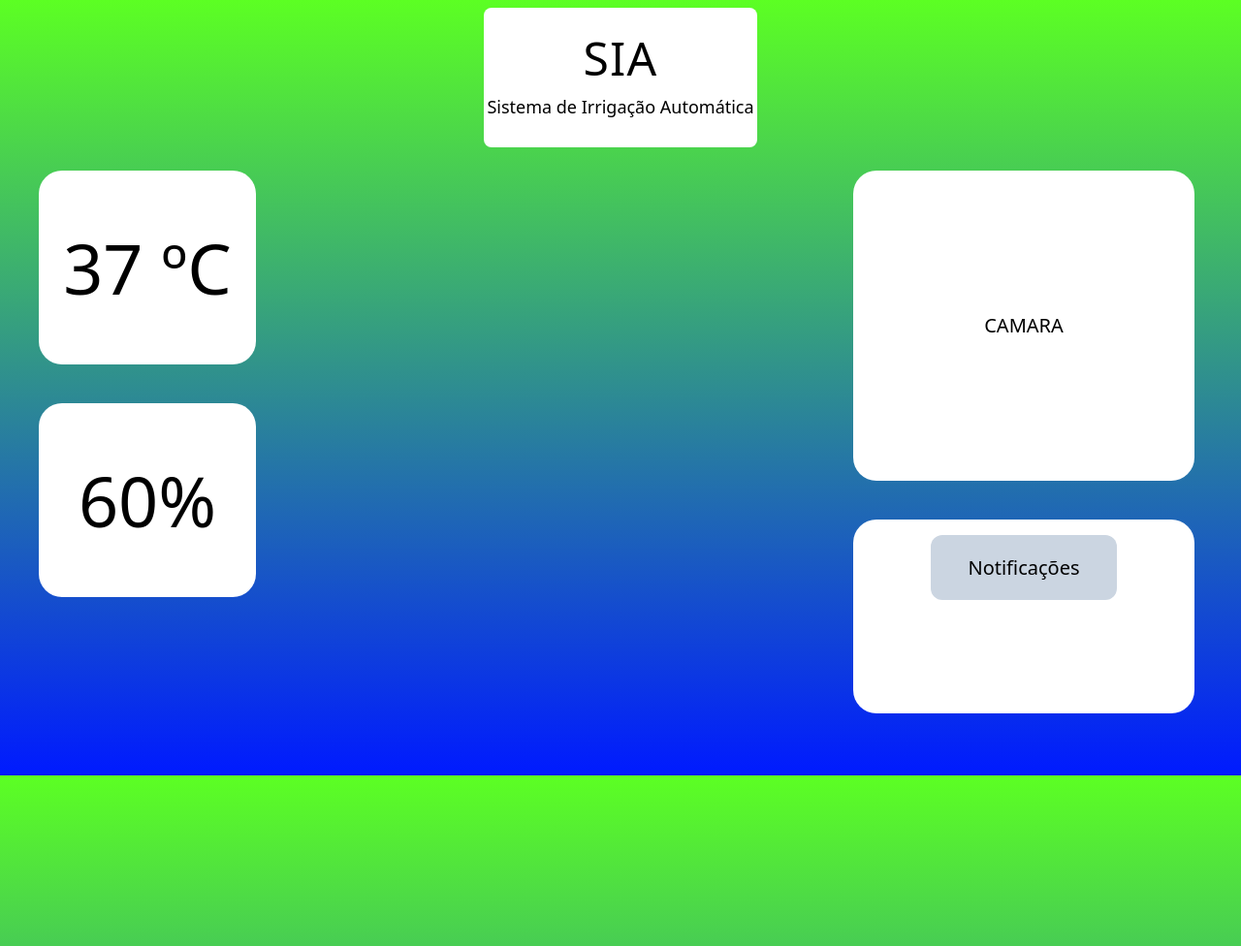
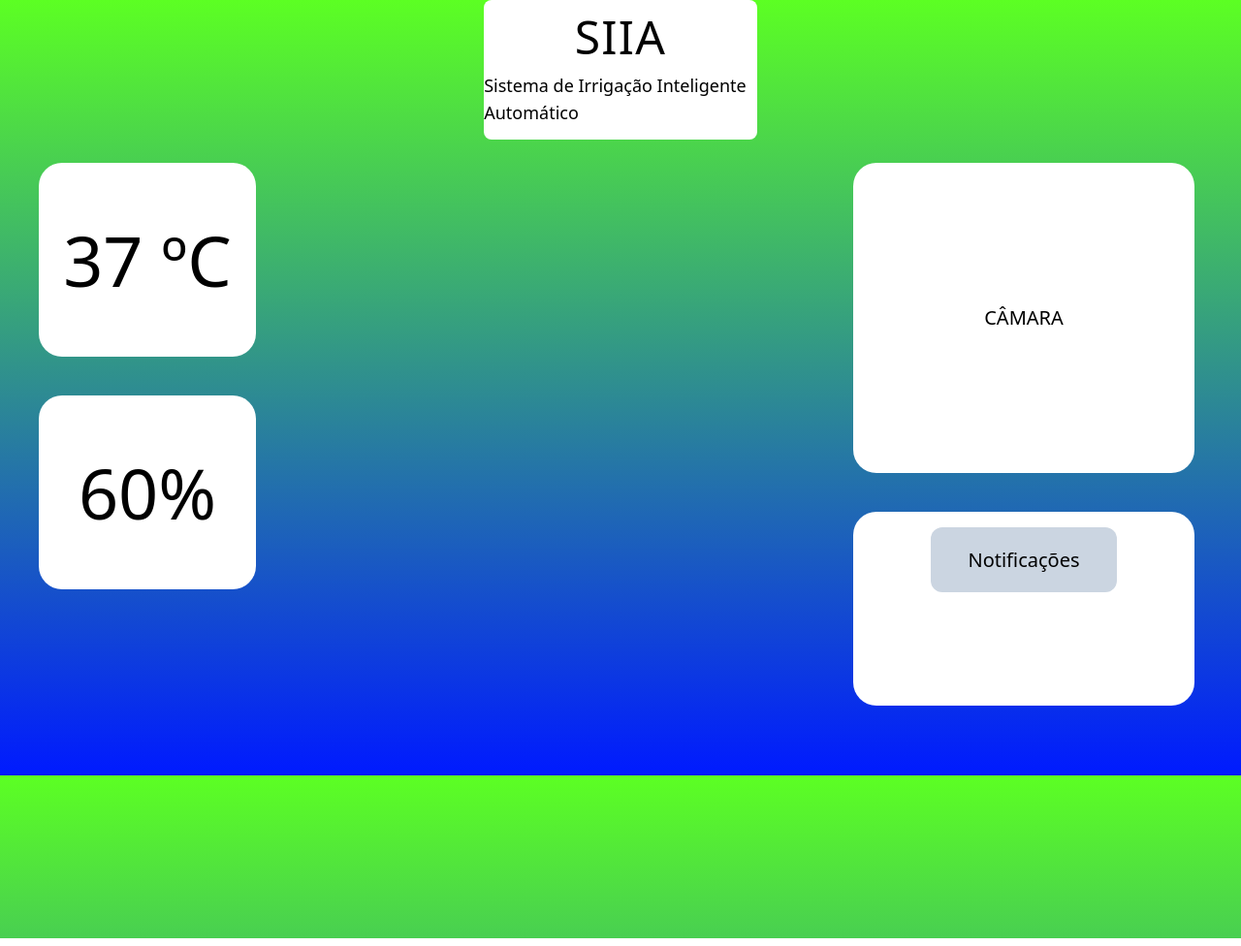
Before and after one commit to SeltikHD/SIA2, a Flask app: page / in a window 1280 px wide. Shown: the whole page at 97% size. Run offline with Flask 3, Linux system fonts and the light colour scheme; style sheets or scripts are compiled from the project's sources; some libraries are stand-ins or nearby versions.

Commit message:
Atualizações de estilo e layout da página inicial

```diff
--- a/website/static/src/input.css
+++ b/website/static/src/input.css
@@ -12,3 +12,8 @@ body {
     background-repeat: no-repeat;
     background-attachment: fixed;
 }
+
+html,
+body {
+    max-height: 100vh;
+}
--- a/website/templates/index.html
+++ b/website/templates/index.html
@@ -13,11 +13,12 @@
         <link rel="stylesheet" href="{{url_for('static',filename='dist/css/output.css')}}" />
     </head>
 
-    <body class="bg-gradient-to-b from-[#5CFF23] to-[#001AFF] max-h-full">
-        <header class="w-full h-[18%] mt-2 mb-6 flex justify-center">
+    <body class="bg-gradient-to-b from-[#5CFF23] to-[#001AFF]">
+        <div class="h-full max-h-screen">
+            <header class="w-full h-[18%] mt-0 mb-6 flex justify-center">
                 <div class="bg-white rounded-lg h-full w-[22%] flex justify-center items-center flex-col">
-                <h1 class="text-5xl tracking-wide mb-3">SIA</h1>
-                <p class="text-lg">Sistema de Irrigação Automática</p>
+                    <h1 class="text-5xl tracking-wide mb-3">SIIA</h1>
+                    <p class="text-lg">Sistema de Irrigação Inteligente Automático</p>
                 </div>
             </header>
             <main class="w-full h-full flex">
@@ -31,7 +32,7 @@
                 </section>
                 <section class="w-full h-full">
                     <div class="bg-white rounded-3xl h-[40%] w-[55%] ml-60 mb-10 flex justify-center items-center">
-                    <p class="text-xl">CAMARA</p>
+                        <p class="text-xl">CÂMARA</p>
                     </div>
                     <div class="bg-white rounded-3xl h-[25%] w-[55%] ml-60 flex justify-center p-4">
                         <div class="bg-slate-300 rounded-xl h-[40%] w-[60%] flex justify-center items-center">
@@ -40,6 +41,8 @@
                     </div>
                 </section>
             </main>
+        </div>
+
         <script src="https://cdnjs.cloudflare.com/ajax/libs/flowbite/2.2.1/flowbite.min.js"></script>
     </body>
 </html>
```
Lines whose indentation alone changed are shown as unchanged.
